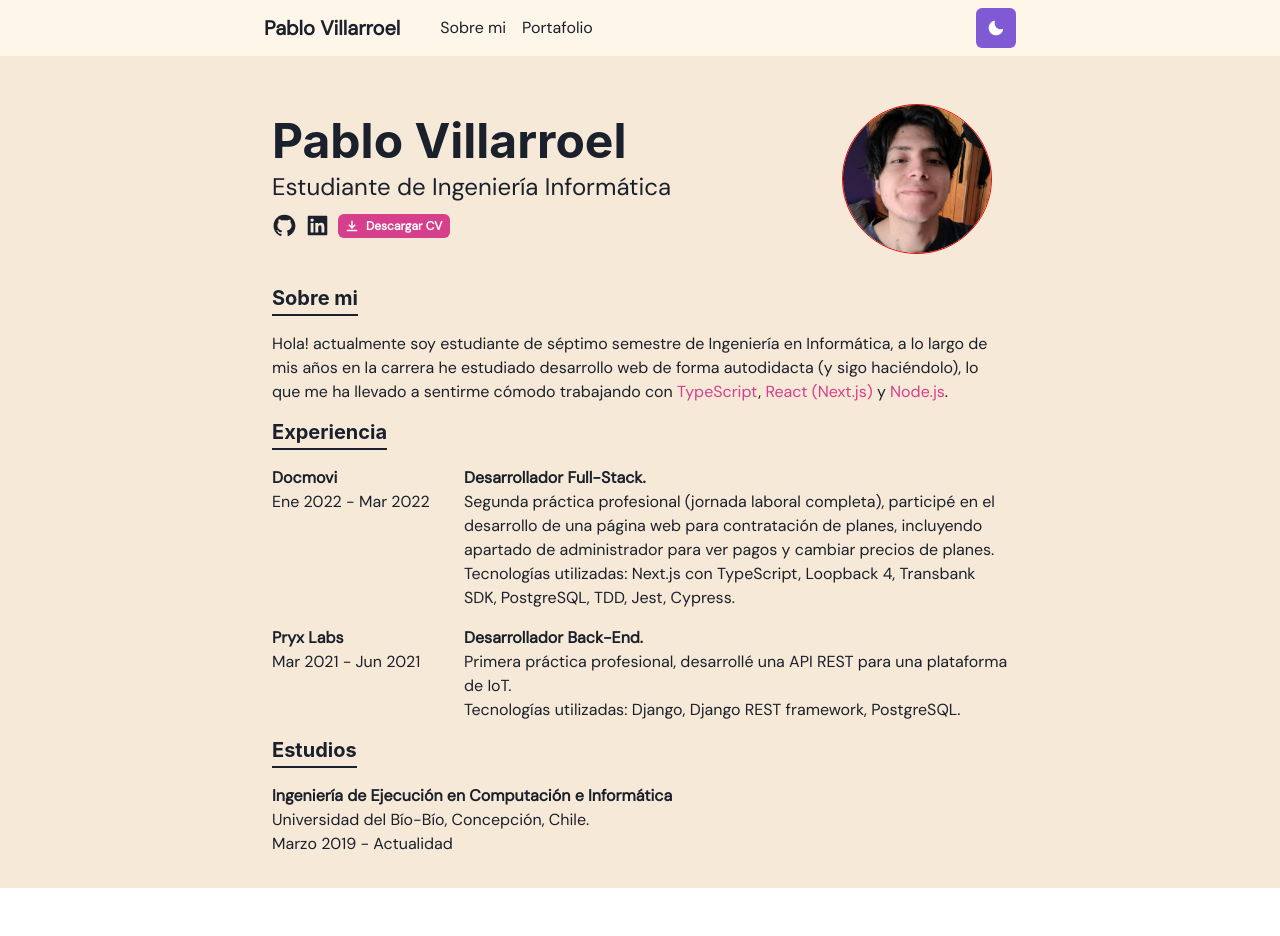
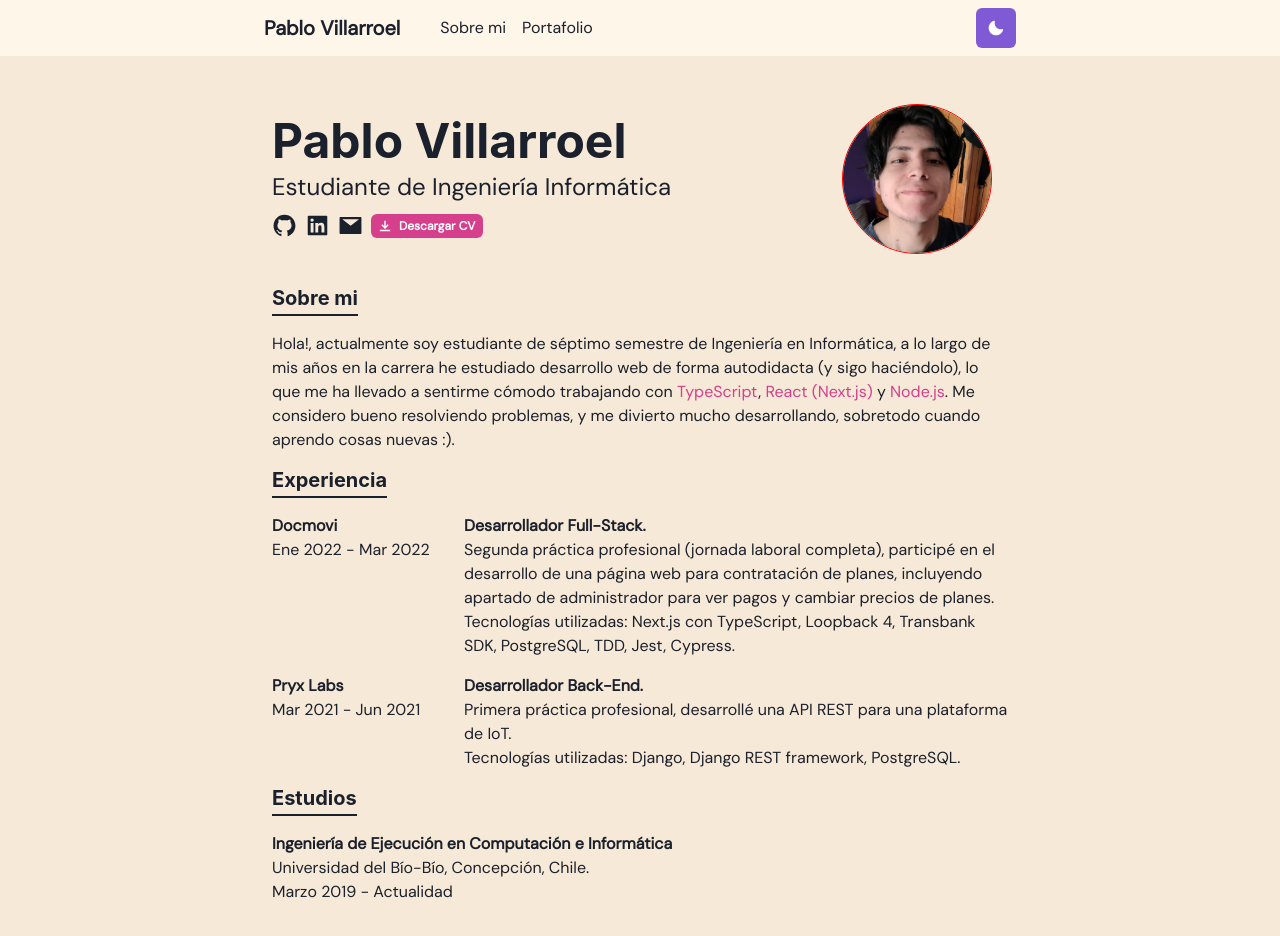
Before and after one commit to pablovrl/personal-website, a Next.js app: page / in a window 1280 px wide. Before the commit the page ends 888 px from the top, so only its background shows below. Built offline with nearby package versions, Linux system fonts and the light colour scheme.

Commit message:
update about me info

```diff
--- a/components/AboutSection.tsx
+++ b/components/AboutSection.tsx
@@ -8,7 +8,7 @@ import {
   Text,
 } from "@chakra-ui/react";
 import Image from "next/image";
-import { AiFillGithub, AiFillLinkedin } from "react-icons/ai";
+import { AiFillGithub, AiFillLinkedin, AiFillMail } from "react-icons/ai";
 import { DownloadIcon } from "@chakra-ui/icons";
 import SubTitle from "./SubTitle";
 
@@ -49,6 +49,9 @@ const AboutSection = () => {
             >
               <AiFillLinkedin size="25" />
             </Link>
+            <Link href="mailto:pablovillarroel135@gmail.com">
+              <AiFillMail size="25" />
+            </Link>
             <Link
               _hover={{ textDecoration: "none" }}
               href="pablovillarroelcv.pdf"
@@ -76,7 +79,7 @@ const AboutSection = () => {
       </Flex>
       <SubTitle>Sobre mi</SubTitle>
       <Text>
-        Hola! actualmente soy estudiante de séptimo semestre de Ingeniería en
+        Hola!, actualmente soy estudiante de séptimo semestre de Ingeniería en
         Informática, a lo largo de mis años en la carrera he estudiado
         desarrollo web de forma autodidacta (y sigo haciéndolo), lo que me ha
         llevado a sentirme cómodo trabajando con{" "}
@@ -88,7 +91,7 @@ const AboutSection = () => {
           React (Next.js)
         </TechnologyLink>{" "}
         y <TechnologyLink href="https://nodejs.org/es/">Node.js</TechnologyLink>
-        .
+        . Me considero bueno resolviendo problemas, y me divierto mucho desarrollando, sobretodo cuando aprendo cosas nuevas :).
       </Text>
     </>
   );
```
